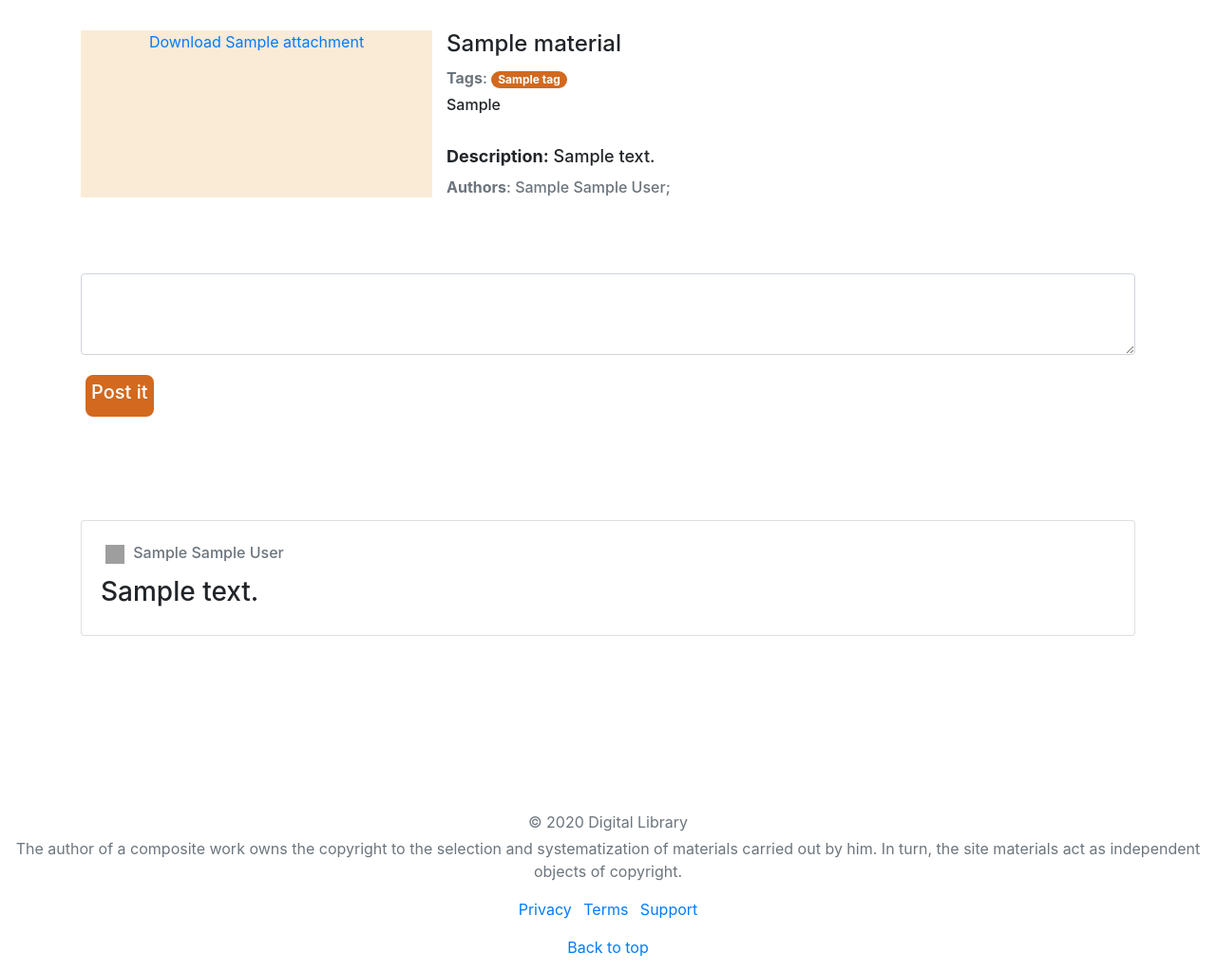
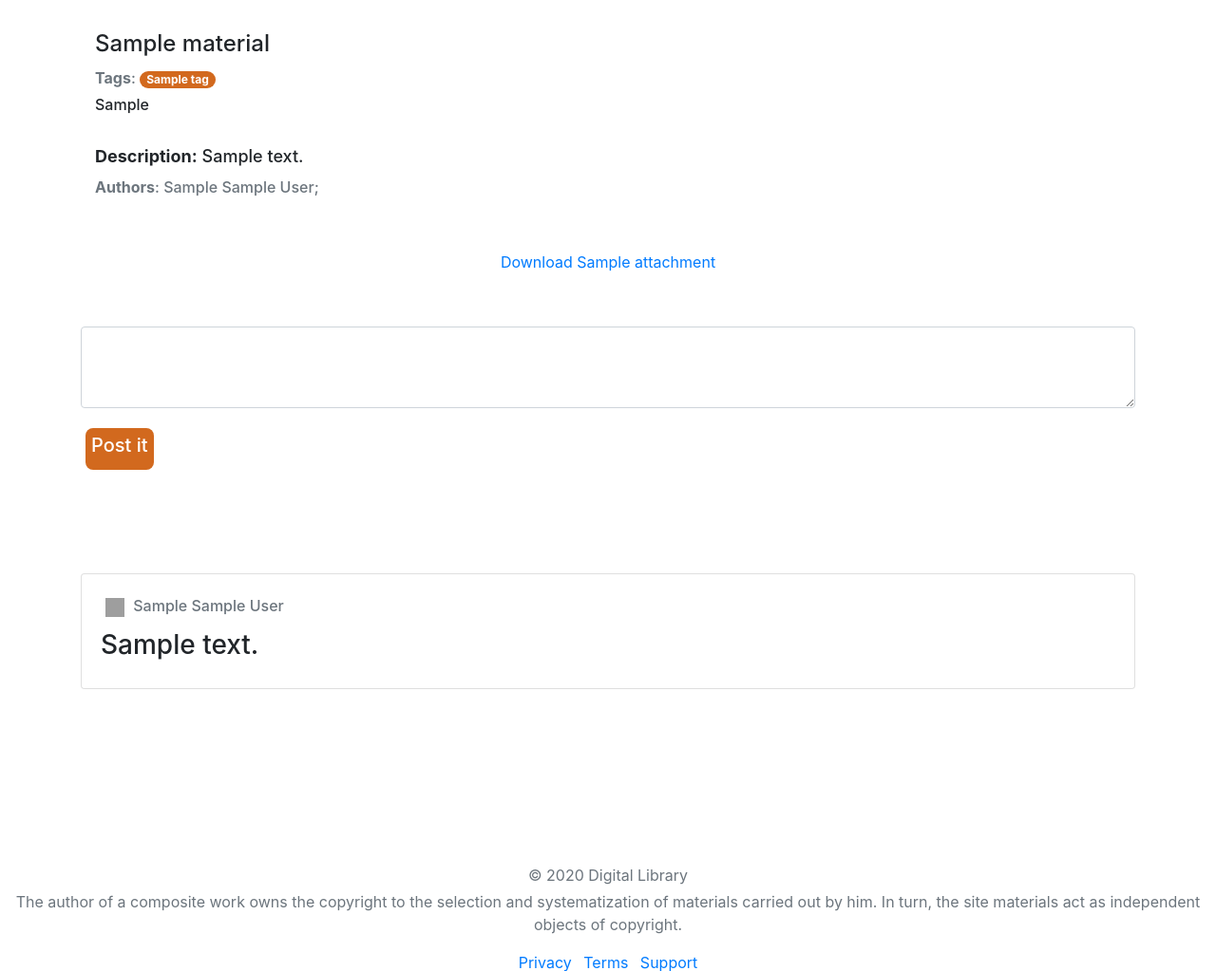
Before and after one commit to PurplePegasuss/Digital-Library-BS19-06, a Flask app: page /material/1 in a window 1280 px wide. Shown: the part 56-1079 px from the top of the page at 95% size. Run offline with Flask 2, Linux system fonts and the light colour scheme; tables that the repository leaves empty hold one stand-in row (values such as "Sample post"); parts of the project's set-up code (start-up, migrations or seed data) failed here and were passed over; some libraries are stand-ins or nearby versions; grey boxes are pictures that could not be loaded.

Commit message:
Improved the files format

```diff
--- a/digital_library/views/templates/_page.html
+++ b/digital_library/views/templates/_page.html
@@ -99,6 +99,8 @@
                   text-align: center;
                 }
 
+
+
             </style>
         {% endblock %}
         <link rel="stylesheet" href="https://cdn.jsdelivr.net/npm/bootstrap@4.5.3/dist/css/bootstrap.min.css"
--- a/digital_library/views/templates/material.html
+++ b/digital_library/views/templates/material.html
@@ -5,17 +5,6 @@
         <p></p>
         <div class="col-md-12 col-md-6 mb-4">
             <div class="row">
-                <div class="col-sm-4" style="background-color:antiquewhite;">
-                    <p class="text-center">
-                        {% if material.attachments|length %}
-                            {% for attachment in material.attachments %}
-                            <a href={{ attachment.Url }} > Download {{ attachment.Type }} attachment</a>
-                            {% endfor %}
-                        {% else %}
-                            No attachments found
-                        {% endif %}
-                    </p>
-                </div>
                 <div class="col-sm-6" style="background-color:white;">
                     <h5><span style="font-size: x-large; ">{{ material.Title }}</span></h5>
                         <div>
@@ -39,6 +28,43 @@
         </div>
     </div>
 
+    {# Attachment part #}
+    <div class="container">
+        {% if material.attachments|length %}
+            {% for attachment in material.attachments %}
+
+                {% if attachment.Type == "video" %}
+
+                    {% if "www.youtube.com" in attachment.Url %}
+
+                        {% if "www.youtube.com/embed/" in attachment.Url %}
+                            <div class="row h-100 justify-content-center" style="padding: 10px;">
+                                <iframe width="100%" height="500" align="middle" src={{ attachment.Url }} frameborder="0" allow="accelerometer; autoplay; clipboard-write; encrypted-media; gyroscope; picture-in-picture" allowfullscreen onload="autoResize(this);"></iframe>
+                            </div>
+                        {% endif %}
+
+                        {% if "www.youtube.com/watch?v=" in attachment.Url %}
+                            <div class="row h-100 justify-content-center" style="padding: 10px;">
+                            <iframe width="100%" height="500" align="middle" src={{ "https://www.youtube.com/embed/" + attachment.Url.split("=")[1] }} frameborder="0" allow="accelerometer; autoplay; clipboard-write; encrypted-media; gyroscope; picture-in-picture" allowfullscreen onload="autoResize(this);"></iframe>
+                            </div>
+                        {% endif %}
+
+                    {% endif %}
+
+                {% elif attachment.Type == "image" %}
+                    <div class="row justify-content-center" style="padding: 10px;">
+                        <img src={{ attachment.Url }} alt="image">
+                    </div>
+                {% else %}
+                    <div class="row justify-content-center">
+                        <a href={{ attachment.Url }} > Download {{ attachment.Type }} attachment</a>
+                    </div>
+                {% endif %}
+            {% endfor %}
+        {% else %}
+            No attachments found
+        {% endif %}
+    </div>
     {# Comment section part#}
     <div class = "container">
         <div class="row mb-4">
```
